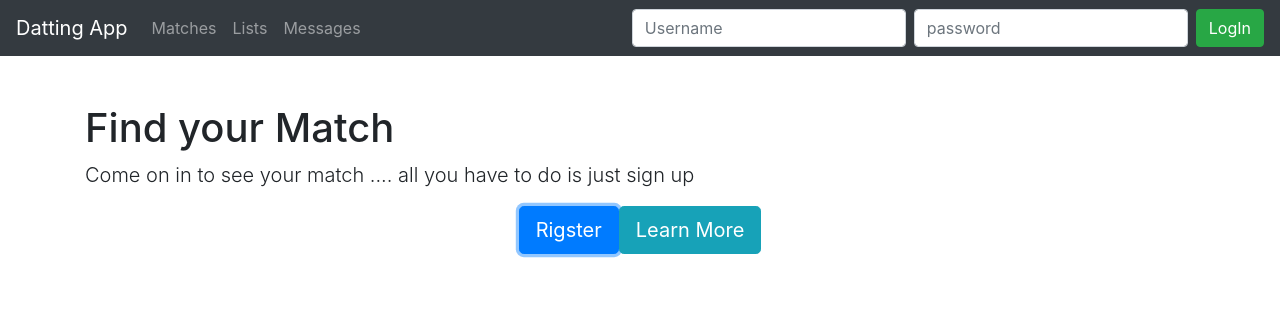
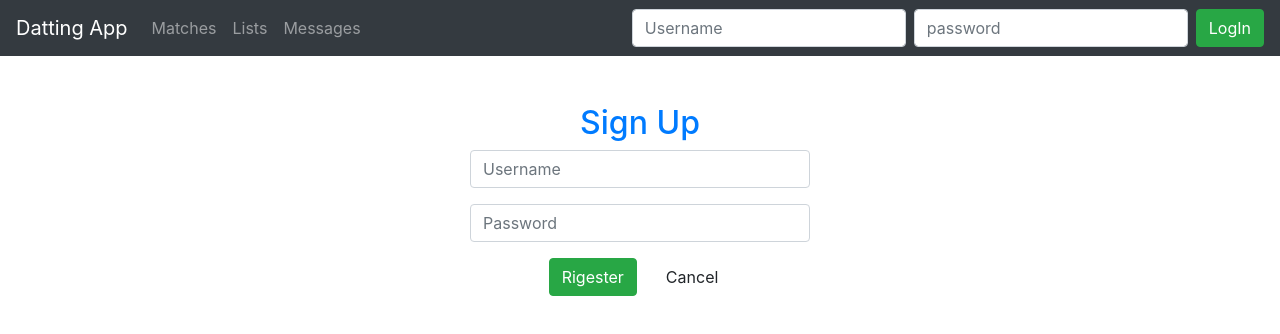
Before and after one commit to HuzaifDharejo/DatingApp, an Angular app in the folder DatingApp-SPA/: page / in a window 1280 px wide. Both pictures are taken after a click on the button "Rigster". Shown: the top 334 px of the page. Built offline with nearby package versions, Linux system fonts and the light colour scheme.

Commit message:
Added Validation in login and Registration forms

```diff
--- a/DatingApp-SPA/src/app/_services/auth.service.ts
+++ b/DatingApp-SPA/src/app/_services/auth.service.ts
@@ -9,15 +9,15 @@ import {map} from 'rxjs/operators';
 export class AuthService {
   baseUrl = 'http://localhost:55314/api/auth/';
 constructor(private http: HttpClient) {}
-logIn(model: any) {
+login(model: any) {
   return this.http.post(this.baseUrl + 'login', model)
   .pipe(
      map((response: any) => {
       const user = response;
       if (user) {
         localStorage.setItem('token', user.token);
-      }
-    }));
+                }       }
+        )
+      );
+  }
 }
-
-}
--- a/DatingApp-SPA/src/app/app.module.ts
+++ b/DatingApp-SPA/src/app/app.module.ts
@@ -4,7 +4,7 @@ import {HttpClientModule} from '@angular/common/http';
 import {FormsModule} from '@angular/forms';
 import { AppRoutingModule } from './app-routing.module';
 import { AppComponent } from './app.component';
-import { ValueComponent } from './value/value.component';
+
 import { HttpClient } from 'selenium-webdriver/http';
 import { from } from 'rxjs';
 import { NavComponent } from './nav/nav.component';
@@ -16,7 +16,7 @@ import { RegisterComponent } from './register/register.component';
 @NgModule({
    declarations: [
       AppComponent,
-      ValueComponent,
+
       NavComponent,
       HomeComponent,
       RegisterComponent
--- a/DatingApp-SPA/src/app/home/home.component.html
+++ b/DatingApp-SPA/src/app/home/home.component.html
@@ -1,15 +1,16 @@
 <div class="container mt-5">
-  <div class="text-align : center">
+  <div *ngIf="!registerMode" class="text-align : center">
     <h1>Find your Match</h1>
     <p class="lead">Come on in to see your match .... all you have to do is just sign up </p>
     <div class="text-center">
-      <button class="btn btn-primary btn-lg">Rigster</button>
+      <button class="btn btn-primary btn-lg mr-2" (click)="registertoggle()">Rigster</button>
       <button class="btn btn-info btn-lg">Learn More</button>
       </div>
   </div>
-  <div class="container">
+  <div *ngIf="registerMode" class="container">
     <div class="row justify-content-center">
       <div class="col-4">
+        <app-register></app-register>
 
       </div>
     </div>
--- a/DatingApp-SPA/src/app/home/home.component.ts
+++ b/DatingApp-SPA/src/app/home/home.component.ts
@@ -1,4 +1,5 @@
 import { Component, OnInit } from '@angular/core';
+import { HttpClient } from '@angular/common/http';
 
 @Component({
   selector: 'app-home',
@@ -6,10 +7,13 @@ import { Component, OnInit } from '@angular/core';
   styleUrls: ['./home.component.css']
 })
 export class HomeComponent implements OnInit {
-
+registerMode = false;
+values: any;
   constructor() { }
 
   ngOnInit() {
   }
-
+registertoggle()
+{ this.registerMode = !this.registerMode ;
 }
+}
--- a/DatingApp-SPA/src/app/nav/nav.component.html
+++ b/DatingApp-SPA/src/app/nav/nav.component.html
@@ -22,11 +22,9 @@
         <a class="dropdown-item" href="#"><i class="fa fa-sign-out" ></i>LogOut</a>
       </div>
     </div>
-    <form *ngIf="!loggedIn()" #loginForm="ngForm" class="form-inline my-2 my-lg-0" ngSubmit = "logIn()" >
-      <input class="form-control mr-sm-2" name="username" type="text"
-      placeholder = "Username" [(ngModel)]="model.username"  >
-      <input class="form-control mr-sm-2" name="password" type="password"
-      placeholder = "password"  [(ngModel)]="model.password" >
+    <form *ngIf="!loggedIn()" #loginForm="ngForm" class="form-inline my-2 my-lg-0" (ngSubmit) = "login()" >
+      <input class="form-control mr-sm-2" name="username" type="text" placeholder = "Username" required [(ngModel)]="model.username"  >
+      <input class="form-control mr-sm-2" name="password" type="password" placeholder = "password" required [(ngModel)]="model.password" >
       <button  class="btn btn-success my-2 my-sm-0" type="submit">LogIn</button>
     </form>
 </nav>
--- a/DatingApp-SPA/src/app/nav/nav.component.ts
+++ b/DatingApp-SPA/src/app/nav/nav.component.ts
@@ -12,11 +12,11 @@ model: any = {};
 
   ngOnInit() {
   }
-logIn() {
- this.authServices.logIn(this.model).subscribe(next => {
-   console.log('Logged In Successfully');
- }, error => {
-   console.log('Failed to Login');
+login() {
+          this.authServices.login(this.model).subscribe(next => {
+          console.log('Logged In Successfully');}
+          , error => {
+          console.log('Failed to Login');
  }
   ) ;
 }
@@ -26,6 +26,6 @@ loggedIn(){
 }
 logOut(){
   localStorage.removeItem('token');
-  console.log('Logged Out')
+  console.log('Logged Out');
 }
 }
--- a/DatingApp-SPA/src/app/register/register.component.html
+++ b/DatingApp-SPA/src/app/register/register.component.html
@@ -1,3 +1,17 @@
-<p>
-  register works!
-</p>
+<form #registerForm = "ngForm" (ngSubmit)= "register()">
+  <h2 class="text-center text-primary">
+      Sign Up
+  </h2>
+     <div class="form-group">
+          <input type="text" class="form-control" required name="username"
+           [(ngModel)]="model.username" placeholder="Username">
+      </div>
+      <div class= "form-group">
+          <input type="password" class="form-control" required name="password"
+          [(ngModel)]="model.password" placeholder="Password">
+      </div>
+      <div class="form-group text-center">
+        <button class="btn btn-success btn-success mr-3 " type="submit" >Rigester</button>
+        <button class="btn btn-default" type= "button" (click)="cencel()">Cancel</button>
+      </div>
+</form>
--- a/DatingApp-SPA/src/app/register/register.component.ts
+++ b/DatingApp-SPA/src/app/register/register.component.ts
@@ -6,10 +6,16 @@ import { Component, OnInit } from '@angular/core';
   styleUrls: ['./register.component.css']
 })
 export class RegisterComponent implements OnInit {
-
+model: any = {
+};
   constructor() { }
 
   ngOnInit() {
   }
-
+register(){
+console.log(this.model);
 }
+cencel(){
+  console.log('cancelled');
+}
+}
--- a/DatingApp-SPA/src/app/value/value.component.html
+++ /dev/null
@@ -1,3 +0,0 @@
-<p *ngFor="let value of values">
-  {{value.id}}, {{value.name}}
-</p>
--- a/DatingApp-SPA/src/app/value/value.component.ts
+++ /dev/null
@@ -1,24 +0,0 @@
-import { Component, OnInit } from '@angular/core';
-import { HttpClient } from '@angular/common/http';
-
-
-
-
-@Component({
-  selector: 'app-value',
-  templateUrl: './value.component.html',
-  styleUrls: ['./value.component.css']
-})
-export class ValueComponent implements OnInit {
-values: any;
-  constructor(private http: HttpClient) { }
-
-  ngOnInit() {
-    this.getValues();
-  }
-getValues()
-{
-  this.http.get('http://localhost:55314/Values').subscribe(
-  Response => { this.values = Response; } , error => { console.log(error)} );
-}
-}
```
Also changed, not shown: DatingApp-SPA/src/app/value/value.component.css (deleted), 1 other file (tests, documents, lock files or other folders).
